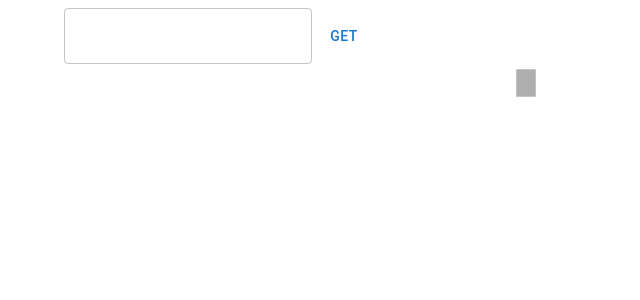
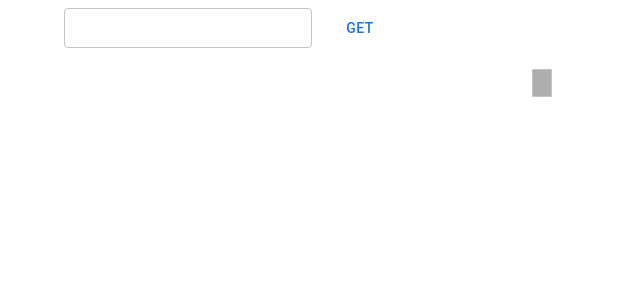
Before and after one commit to mtrupiano/card-viewer, a Next.js app: page / in a window 1280 px wide. Shown: the top 300 px of the page, without its empty margins (0-640 px from the left). Built offline with nearby package versions, Linux system fonts and the light colour scheme.

Commit message:
add some basic loading logic

```diff
--- a/app/components/CardSearchAndSelectionPane.tsx
+++ b/app/components/CardSearchAndSelectionPane.tsx
@@ -17,6 +17,7 @@ export default function CardSearchAndSelectionPane({
 }) {
   const [searchText, setSearchText] = useState("");
   const [cardList, setCardList] = useState<ScryfallCard.Any[]>();
+  const [loading, setLoading] = useState(false);
 
   const router = useRouter();
   const searchParams = useSearchParams();
@@ -29,7 +30,16 @@ export default function CardSearchAndSelectionPane({
     }
   }, []);
 
+  useEffect(() => {
+    if (cardList && cardList.length > 0) {
+      handleSelectCard(0);
+    }
+  }, [ cardList ]);
+
   const handleSearch = (s: string) => {
+    if (loading) return;
+    setLoading(true);
+
     axios.get(
       "/api/get-card",
       {
@@ -42,8 +52,10 @@ export default function CardSearchAndSelectionPane({
       params.set("q", s.trim())
       router.push("?" + params.toString());
       setCardList(response.data?.data);
+      setLoading(false);
     }).catch((error) => {
       console.log(error);
+      setLoading(false);
     });
   };
 
@@ -59,14 +71,16 @@ export default function CardSearchAndSelectionPane({
   return (
     <>
       <form>
-        <Stack direction="row">
+        <Stack direction="row" spacing={2}>
           <TextField
             value={searchText}
             onChange={e => setSearchText(e.target.value)}
+            size="small"
           />
           <Button
             onClick={handleClick}
             type="submit"
+            disabled={loading}
           >
             GET
           </Button>
```
